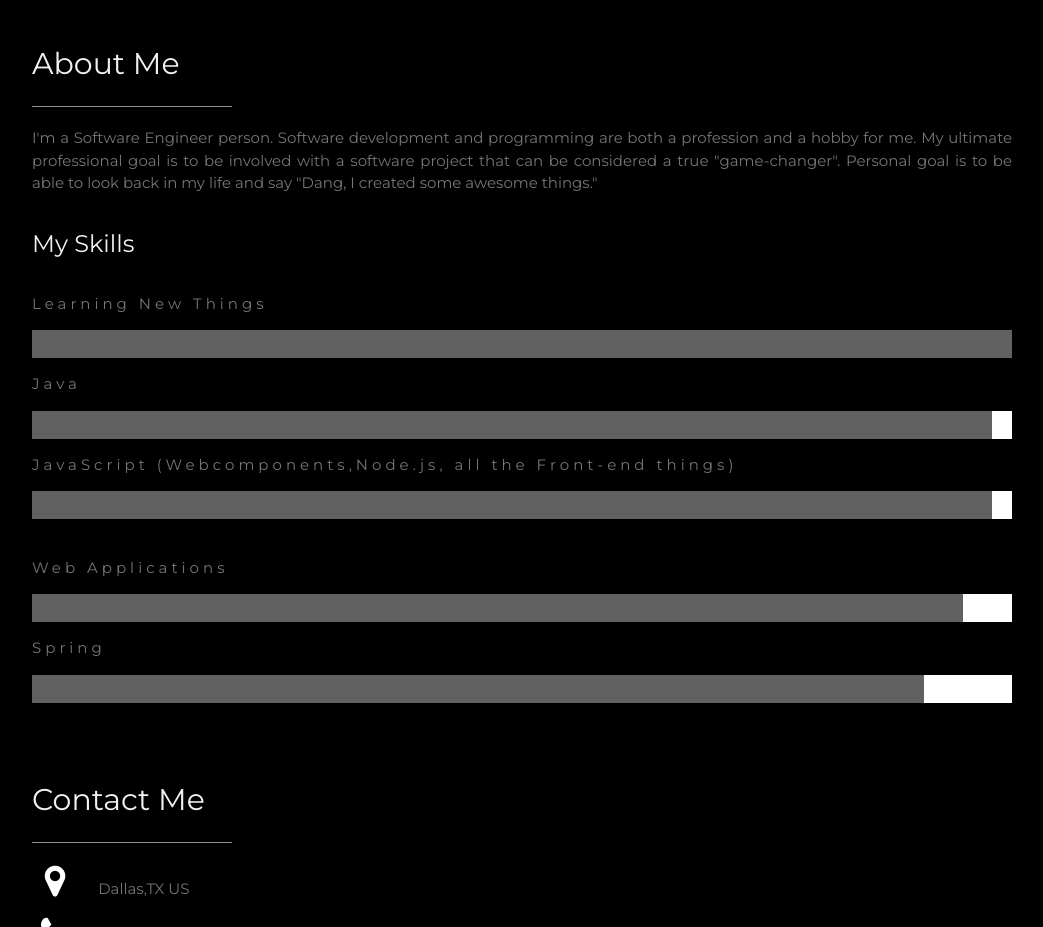
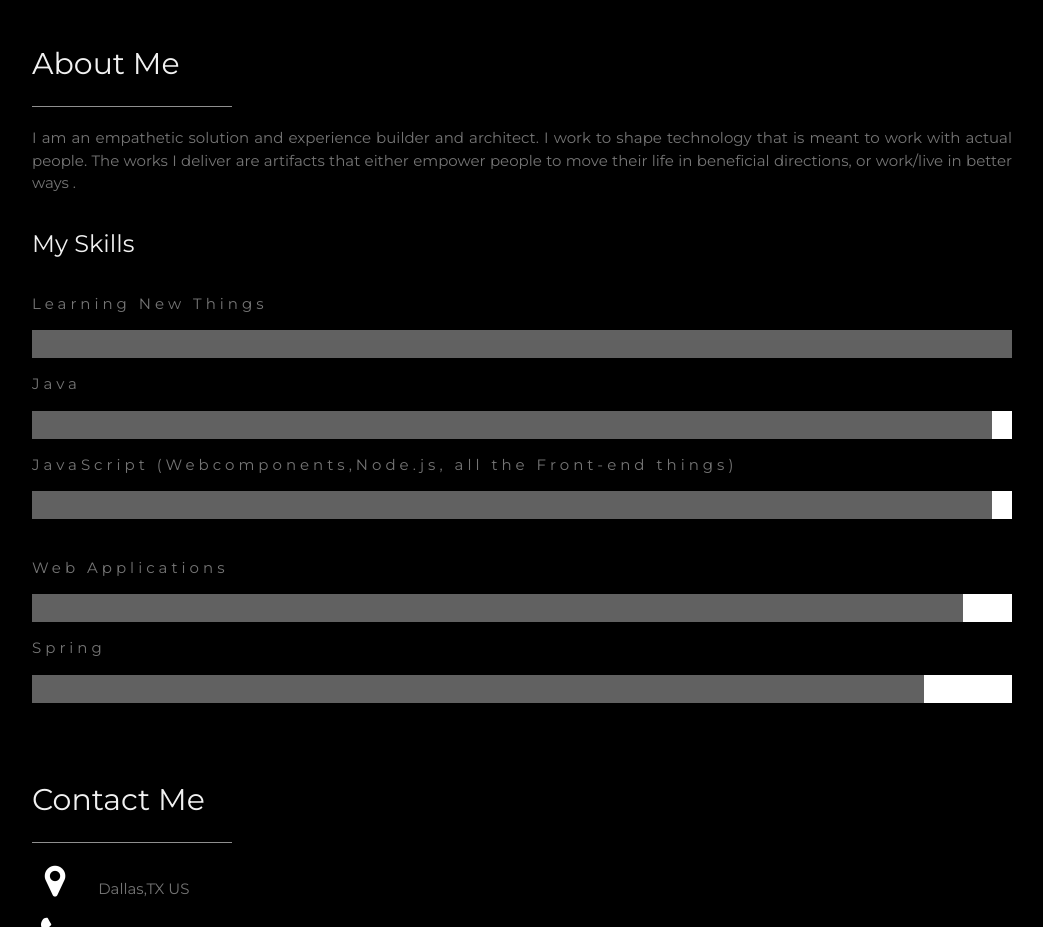
Before and after one commit to regcole/regcole.github.io, a plain HTML site: page index.html in a window 1280 px wide. Shown: the part 980-1907 px from the top of the page, without its empty margins (178-1221 px from the left). Drawn offline with nearby package versions, Linux system fonts and the light colour scheme.

Commit message:
Update About Me

```diff
--- a/index.html
+++ b/index.html
@@ -58,7 +58,8 @@
     <div class="w3-content w3-justify w3-text-grey w3-padding-64" id="about">
         <h2 class="w3-text-light-grey">About Me</h2>
         <hr style="width:200px" class="w3-opacity">
-        <p>I'm a Software Engineer person. Software development and programming are both a profession and a hobby for me. My ultimate professional goal is to be involved with a software project that can be considered a true "game-changer". Personal goal is to be able to look back in my life and say "Dang, I created some awesome things."
+        <p>
+            I am an empathetic solution and experience builder and architect. I work to shape technology that is meant to work with actual people. The works I deliver are artifacts that either empower people to move their life in beneficial directions, or work/live in better ways .
         </p>
         <h3 class="w3-padding-16 w3-text-light-grey">My Skills</h3>
         <p class="w3-wide">Learning New Things</p>
```
